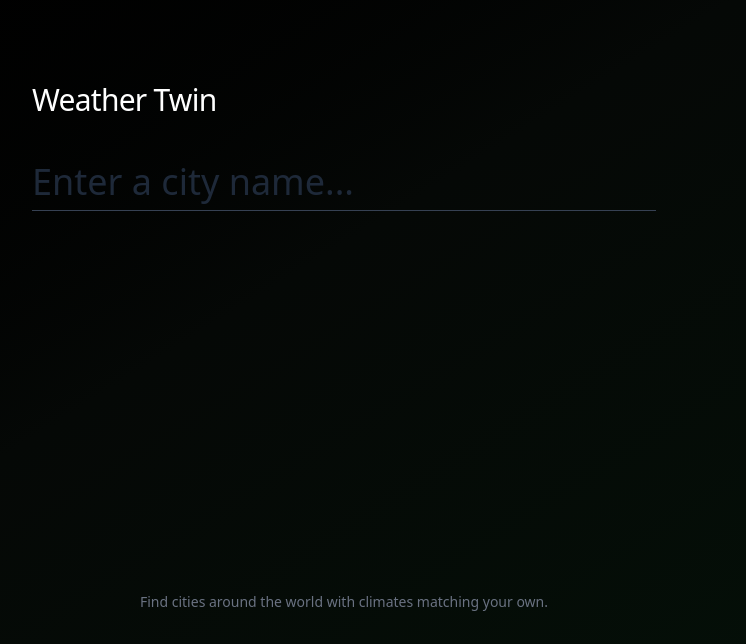
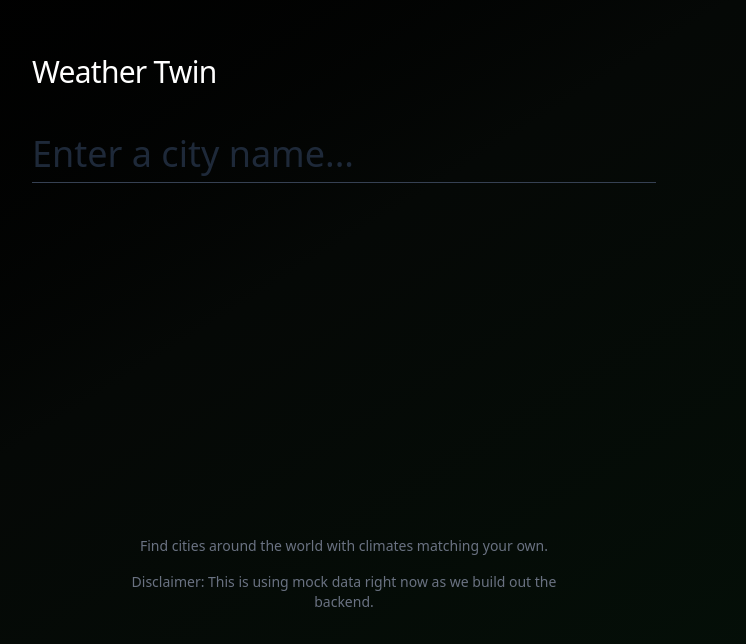
Before and after one commit to vebrasmusic/weather-twin, a Next.js app in the folder frontend/: page / in a window 1280 px wide. Shown: the part 156-800 px from the top of the page, without its empty margins (296-1042 px from the left). Built offline with nearby package versions, Linux system fonts and the light colour scheme.

Commit message:
Update page.tsx

```diff
--- a/frontend/src/app/page.tsx
+++ b/frontend/src/app/page.tsx
@@ -114,6 +114,10 @@ export default function WeatherTwin() {
           <div className="pb-8 px-6">
             <p className="text-gray-500 text-sm text-center max-w-md mx-auto">
               Find cities around the world with climates matching your own.
+            </p>
+            <p className="text-gray-500 text-sm text-center max-w-md mx-auto mt-4">
+              Disclaimer: This is using mock data right now as we build out the
+              backend.
             </p>
           </div>
         </div>
```
